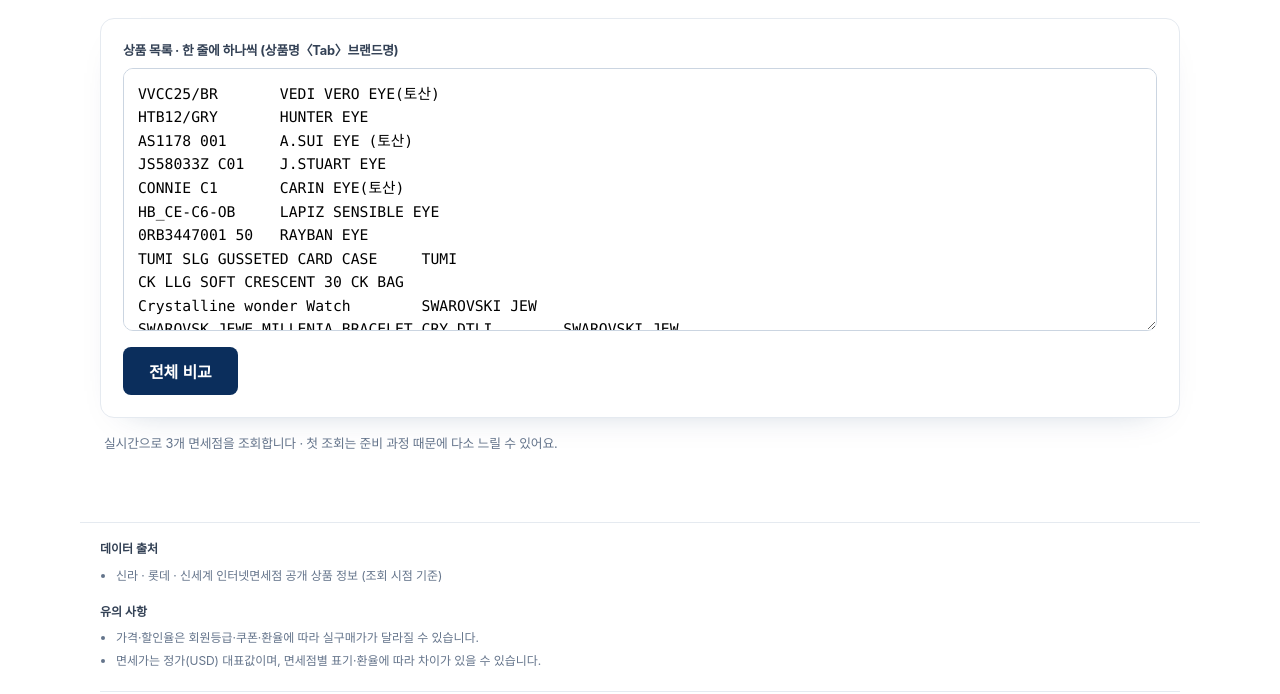
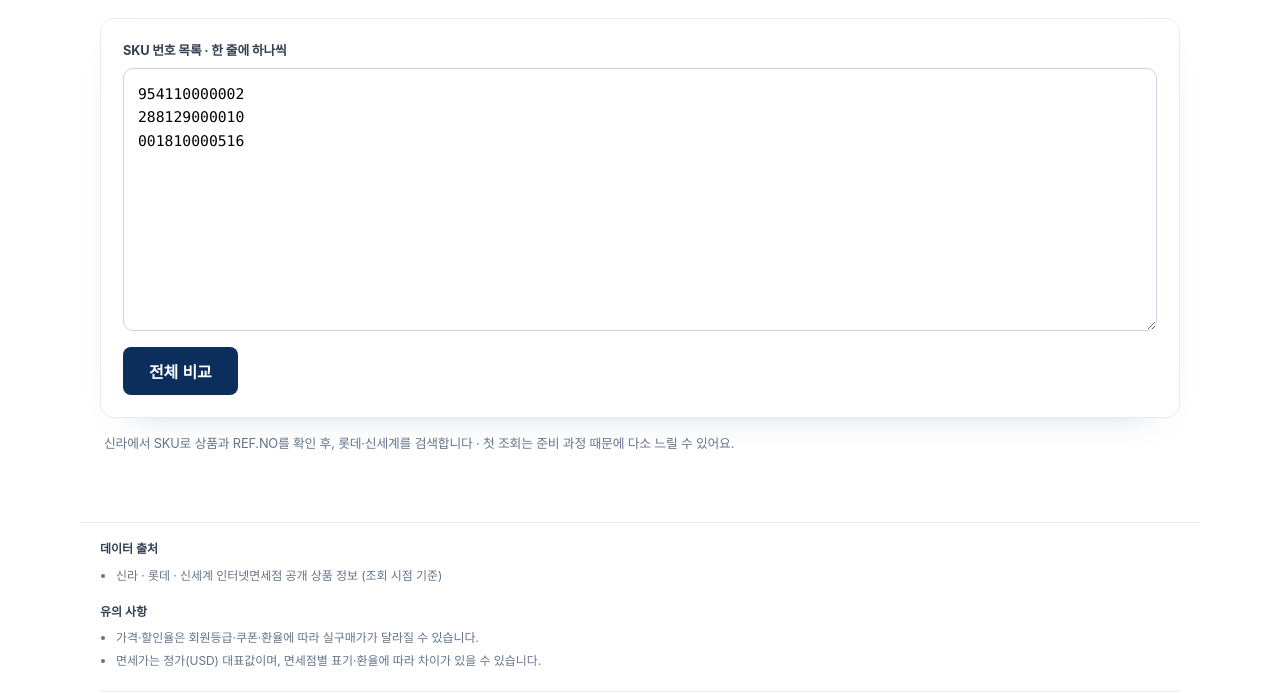
Before and after one commit to jongho1972/smart-duty-free, a FastAPI app: page / in a window 1280 px wide. Shown: the part 179-873 px from the top of the page. Run offline with FastAPI, Linux system fonts and the light colour scheme; some web fonts are replaced.

Commit message:
가격비교: 입력을 SKU 번호 전용으로 전환 — 신라 SKU→REF.NO→롯데·신세계 검색
- clients.py: fetch_shilla_by_sku() 추가 (skuNo 완전 매칭, ref_no 반환)
- main.py: compare_by_sku() + /api/compare-by-sku 엔드포인트 추가,
  EXPORT_HEADERS에 SKU 컬럼 추가(10컬럼)
- app.js: parseBatch → SKU 1줄 파싱, API 호출 → /api/compare-by-sku,
  buildProductRow·buildErrorRow·extractExportRow SKU 방식으로 변경
- index.html: 입력 레이블·플레이스홀더·기본값을 SKU 전용으로 변경

Co-Authored-By: Claude Sonnet 4.6 <noreply@anthropic.com>

```diff
--- a/app/main.py
+++ b/app/main.py
@@ -172,8 +172,79 @@ async def api_compare(
     return JSONResponse(await compare(brand.strip(), product.strip()))
 
 
+async def compare_by_sku(sku: str) -> dict:
+    """SKU 번호 → 신라에서 정확 조회 → REF.NO로 롯데·신세계 검색."""
+    shilla_product, meta = await asyncio.to_thread(clients.fetch_shilla_by_sku, sku)
+
+    if shilla_product is None:
+        return {"error": f"신라 면세점에서 SKU {sku}를 찾을 수 없습니다."}
+
+    ref_no = meta.get("ref_no", "")
+    brand_kr = meta.get("brand_kr", "")
+    product_name = meta.get("product_name", "")
+    search_kw = ref_no or choose_keyword(brand_kr, product_name)
+
+    if not search_kw:
+        return {"error": "검색 키워드를 추출할 수 없습니다."}
+
+    lotte_cookies = await clients.ensure_lotte_login()
+    lotte_t = asyncio.to_thread(clients.fetch_lotte, search_kw, lotte_cookies)
+    ssg_t = clients.fetch_ssg_async(search_kw)
+    lotte_r, ssg_r = await asyncio.gather(lotte_t, ssg_t, return_exceptions=True)
+
+    def pick(res):
+        if isinstance(res, Exception) or not res:
+            return None
+        return clients.best_match(res, brand_kr, product_name, search_kw)
+
+    lotte = pick(lotte_r)
+    ssg = pick(ssg_r)
+
+    rate = DEFAULT_RATE
+    if lotte and lotte.price_krw and lotte.price_sale:
+        rate = lotte.price_krw / lotte.price_sale
+
+    for p in (shilla_product, ssg):
+        if p and p.price_krw is None and p.price_sale is not None:
+            p.price_krw = int(round(p.price_sale * rate))
+            p.krw_estimated = True  # type: ignore[attr-defined]
+
+    shops = {
+        "신라": _result_block("신라", shilla_product),
+        "롯데": _result_block("롯데", lotte),
+        "신세계": _result_block("신세계", ssg),
+    }
+    for key, p in (("신라", shilla_product), ("신세계", ssg)):
+        if p is not None:
+            shops[key]["krw_estimated"] = getattr(p, "krw_estimated", False)
+
+    errors = {
+        "신라": False,
+        "롯데": isinstance(lotte_r, Exception),
+        "신세계": isinstance(ssg_r, Exception),
+    }
+
+    return {
+        "query": {
+            "sku": sku,
+            "ref_no": ref_no,
+            "brand": brand_kr,
+            "product": product_name,
+            "keyword": search_kw,
+        },
+        "shops": shops,
+        "errors": errors,
+        "exchange_rate": round(rate, 2),
+    }
+
+
+@app.get("/api/compare-by-sku")
+async def api_compare_by_sku(sku: str = Query("", description="SKU 번호")):
+    return JSONResponse(await compare_by_sku(sku.strip()))
+
+
 EXPORT_HEADERS = [
-    "상품명", "브랜드명", "면세가",
+    "SKU", "상품명", "브랜드명", "면세가",
     "신라 할인률", "롯데 할인률", "신세계 할인률",
     "신라 링크", "롯데 링크", "신세계 링크",
 ]
@@ -201,16 +272,16 @@ async def api_export(payload: dict = Body(default={})):
 
     for r in rows:
         shops = (r or {}).get("shops") or {}
-        ws.append([r.get("product", ""), r.get("brand", ""), r.get("face", ""),
+        ws.append([r.get("sku", ""), r.get("product", ""), r.get("brand", ""), r.get("face", ""),
                    "", "", "", "", "", ""])
         rownum = ws.max_row
         for i, s in enumerate(EXPORT_SHOPS):
             sh = shops.get(s) or {}
             # 할인률(숫자만, 링크 없음)
-            rate_cell = ws.cell(row=rownum, column=4 + i)
+            rate_cell = ws.cell(row=rownum, column=5 + i)
             rate_cell.value = sh.get("rate") or "—"
             # 가격확인 링크(별도 컬럼) — '바로가기' 텍스트에 하이퍼링크
-            link_cell = ws.cell(row=rownum, column=7 + i)
+            link_cell = ws.cell(row=rownum, column=8 + i)
             url = sh.get("url")
             if url:
                 link_cell.value = "바로가기"
@@ -219,7 +290,7 @@ async def api_export(payload: dict = Body(default={})):
             else:
                 link_cell.value = "—"
 
-    for col, width in zip("ABCDEFGHI", (30, 20, 10, 11, 11, 11, 11, 11, 11)):
+    for col, width in zip("ABCDEFGHIJ", (18, 30, 20, 10, 11, 11, 11, 11, 11, 11)):
         ws.column_dimensions[col].width = width
     ws.freeze_panes = "A2"
 
--- a/app/static/app.js
+++ b/app/static/app.js
@@ -10,26 +10,20 @@ const MAX_BATCH_ROWS = 20;
 // 엑셀(.xlsx) 다운로드용 누적 데이터 (면세점별 할인률+링크를 구조화해 보관)
 let exportRows = [];
 
-// 일괄 입력 파싱: 한 줄 = "모델코드〈Tab 또는 2칸+ 공백〉브랜드"
+// 일괄 입력 파싱: 한 줄 = SKU 번호 하나
 function parseBatch(raw) {
   return (raw || "")
     .split(/\r?\n/)
     .map((l) => l.trim())
     .filter(Boolean)
-    .map((line) => {
-      const parts = line.split(/\t+|\s{2,}/).map((s) => s.trim()).filter(Boolean);
-      if (parts.length >= 2) {
-        return { product: parts[0], brand: parts.slice(1).join(" "), raw: line };
-      }
-      return { product: parts[0] || line, brand: "", raw: line };
-    });
+    .map((sku) => ({ sku }));
 }
 
 batchForm.addEventListener("submit", async (e) => {
   e.preventDefault();
   let rows = parseBatch(batchInput.value);
   if (rows.length === 0) {
-    flashHint("비교할 상품 목록을 한 줄에 하나씩 붙여넣어 주세요.");
+    flashHint("조회할 SKU 번호를 한 줄에 하나씩 입력해 주세요.");
     return;
   }
   let truncated = false;
@@ -49,15 +43,15 @@ batchForm.addEventListener("submit", async (e) => {
       <table class="compare-table">
         <thead>
           <tr>
-            <th>상품명</th><th>브랜드명</th><th>면세가</th>
+            <th>SKU</th><th>상품명 (신라)</th><th>면세가</th>
             <th>신라 할인률</th><th>롯데 할인률</th><th>신세계 할인률</th><th>가격확인 링크</th>
           </tr>
         </thead>
         <tbody id="compare-body"></tbody>
       </table>
     </div>
-    <p class="note">· 상품명·브랜드명은 입력값 그대로이며, <b>면세가</b>는 정가(USD) 대표값입니다.<br/>
-    · <b>엑셀 다운로드</b> 시 할인률과 별도로 면세점별 <b>가격확인 링크</b> 컬럼이 포함됩니다.</p>`;
+    <p class="note">· 신라에서 SKU로 상품을 확정한 뒤 REF.NO로 롯데·신세계를 검색합니다.<br/>
+    · <b>면세가</b>는 정가(USD) 대표값이며, <b>엑셀 다운로드</b> 시 면세점별 <b>가격확인 링크</b> 컬럼이 포함됩니다.</p>`;
   const tbody = results.querySelector("#compare-body");
   const excelBtn = results.querySelector("#excel-btn");
   excelBtn.addEventListener("click", downloadExcel);
@@ -67,11 +61,11 @@ batchForm.addEventListener("submit", async (e) => {
   try {
     for (let i = 0; i < rows.length; i++) {
       const row = rows[i];
-      prog.textContent = `조회 중… (${i + 1}/${rows.length}) ${row.raw}`;
+      prog.textContent = `조회 중… (${i + 1}/${rows.length}) SKU: ${row.sku}`;
       let tr, data = {};
       try {
-        const params = new URLSearchParams({ brand: row.brand, product: row.product });
-        const res = await fetch(`/api/compare?${params.toString()}`);
+        const params = new URLSearchParams({ sku: row.sku });
+        const res = await fetch(`/api/compare-by-sku?${params.toString()}`);
         data = await res.json();
         tr = buildProductRow(data, row);
       } catch (err) {
@@ -109,13 +103,18 @@ function fmtUsd(v) {
   return "$" + (Number.isInteger(v) ? v : v.toFixed(2));
 }
 
-// 조회 결과 1건 → 상품별 한 행(<tr>). 공기관 제출용 심플 양식: 뱃지 없음.
-// 상품명·브랜드명은 입력값(row) 그대로 표기한다.
+// 조회 결과 1건 → 상품별 한 행(<tr>).
+// 상품명·브랜드명은 신라 조회 결과(data.query)에서 가져온다.
 function buildProductRow(data, row) {
-  if (data.error) return buildErrorRow(row);
+  if (data.error) return buildErrorRow(row, data.error);
 
   const shops = data.shops || {};
   const errors = data.errors || {};
+  const query = data.query || {};
+
+  const productName = query.product || "";
+  const brandName = query.brand || "";
+  const refNo = query.ref_no || "";
 
   // 면세가: 정가 우선, 없으면 판매가 폴백(할인 없는 상품 대응)
   const faceUsd = faceValue(shops);
@@ -134,10 +133,18 @@ function buildProductRow(data, row) {
     .map((s) => `<a class="shop-link" href="${escapeHtml(shops[s].url)}" target="_blank" rel="noopener">${s} ↗</a>`)
     .join("");
 
+  const skuCell = refNo
+    ? `<span style="font-weight:700">${escapeHtml(row.sku)}</span><br/><small style="color:#6b7280">REF: ${escapeHtml(refNo)}</small>`
+    : `<span style="font-weight:700">${escapeHtml(row.sku)}</span>`;
+
+  const nameCell = brandName
+    ? `${escapeHtml(productName)}<br/><small style="color:#6b7280">${escapeHtml(brandName)}</small>`
+    : escapeHtml(productName || "—");
+
   return `
     <tr>
-      <td data-label="상품명">${escapeHtml(row.product || row.raw || "")}</td>
-      <td data-label="브랜드명">${escapeHtml(row.brand || "")}</td>
+      <td data-label="SKU">${skuCell}</td>
+      <td data-label="상품명 (신라)">${nameCell}</td>
       <td data-label="면세가">${faceUsd != null ? fmtUsd(faceUsd) : "—"}</td>
       ${rateCell("신라")}
       ${rateCell("롯데")}
@@ -164,6 +171,7 @@ function faceValue(shops) {
 function extractExportRow(data, row) {
   const shops = (data && data.shops) || {};
   const errors = (data && data.errors) || {};
+  const query = (data && data.query) || {};
   const faceUsd = faceValue(shops);
   const cell = (s) => {
     const r = shops[s];
@@ -174,8 +182,9 @@ function extractExportRow(data, row) {
     };
   };
   return {
-    product: row.product || row.raw || "",
-    brand: row.brand || "",
+    sku: row.sku || "",
+    product: query.product || row.sku || "",
+    brand: query.brand || "",
     face: faceUsd != null ? fmtUsd(faceUsd) : "",
     shops: { "신라": cell("신라"), "롯데": cell("롯데"), "신세계": cell("신세계") },
   };
@@ -213,11 +222,12 @@ async function downloadExcel() {
 }
 
 // 조회 실패/미발견 행: 컬럼 형태는 유지하고 값만 "—"
-function buildErrorRow(row) {
+function buildErrorRow(row, msg) {
+  const errMsg = msg ? `<small style="color:#99202a">${escapeHtml(msg)}</small>` : "—";
   return `
     <tr>
-      <td data-label="상품명">${escapeHtml(row.product || row.raw || "")}</td>
-      <td data-label="브랜드명">${escapeHtml(row.brand || "")}</td>
+      <td data-label="SKU">${escapeHtml(row.sku || "")}</td>
+      <td data-label="상품명 (신라)" class="na">${errMsg}</td>
       <td data-label="면세가" class="na">—</td>
       <td data-label="신라 할인률" class="na">—</td>
       <td data-label="롯데 할인률" class="na">—</td>
--- a/app/templates/index.html
+++ b/app/templates/index.html
@@ -57,22 +57,10 @@
   <main>
     <form id="batch-form" class="batch-card" autocomplete="off">
       <div class="field">
-        <label for="batch-input">상품 목록 · 한 줄에 하나씩 (상품명〈Tab〉브랜드명)</label>
-        <textarea id="batch-input" rows="10" placeholder="예)&#10;VVCC25/BR    VEDI VERO EYE(토산)&#10;HTB12/GRY    HUNTER EYE&#10;AS1178 001    A.SUI EYE (토산)">VVCC25/BR	VEDI VERO EYE(토산)
-HTB12/GRY	HUNTER EYE
-AS1178 001	A.SUI EYE (토산)
-JS58033Z C01	J.STUART EYE
-CONNIE C1	CARIN EYE(토산)
-HB_CE-C6-OB	LAPIZ SENSIBLE EYE
-0RB3447001 50	RAYBAN EYE
-TUMI SLG GUSSETED CARD CASE	TUMI
-CK LLG SOFT CRESCENT 30	CK BAG
-Crystalline wonder Watch	SWAROVSKI JEW
-SWAROVSK JEWE MILLENIA BRACELET CRY DTLI	SWAROVSKI JEW
-PANDORA JEWE Silver BRACELET	PANDORA JEW
-PANDORA JEWE Silver CHARM	PANDORA JEW
-SO29B706	SWATCH WATCH
-G -SHOCK(MEN)	G SHOCK WATCH</textarea>
+        <label for="batch-input">SKU 번호 목록 · 한 줄에 하나씩</label>
+        <textarea id="batch-input" rows="10" placeholder="예)&#10;954110000002&#10;288129000010&#10;001810000516">954110000002
+288129000010
+001810000516</textarea>
       </div>
       <div class="batch-actions">
         <button type="submit" id="batch-btn">
@@ -83,7 +71,7 @@ G -SHOCK(MEN)	G SHOCK WATCH</textarea>
       </div>
     </form>
 
-    <p class="hint" id="hint">실시간으로 3개 면세점을 조회합니다 · 첫 조회는 준비 과정 때문에 다소 느릴 수 있어요.</p>
+    <p class="hint" id="hint">신라에서 SKU로 상품과 REF.NO를 확인 후, 롯데·신세계를 검색합니다 · 첫 조회는 준비 과정 때문에 다소 느릴 수 있어요.</p>
 
     <section id="results" class="results" hidden></section>
   </main>
```
Also changed, not shown: app/clients.py (+54 -0 lines).
